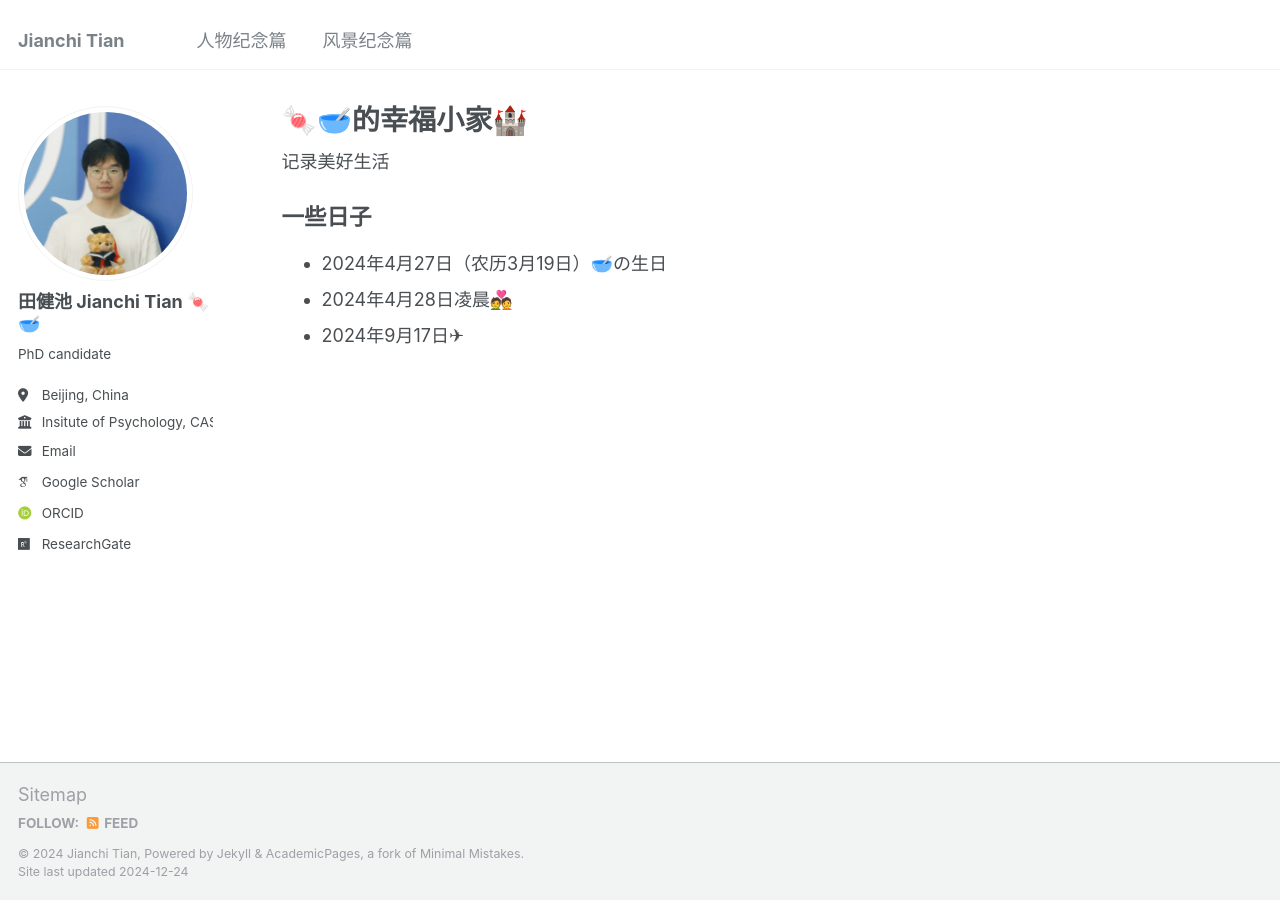
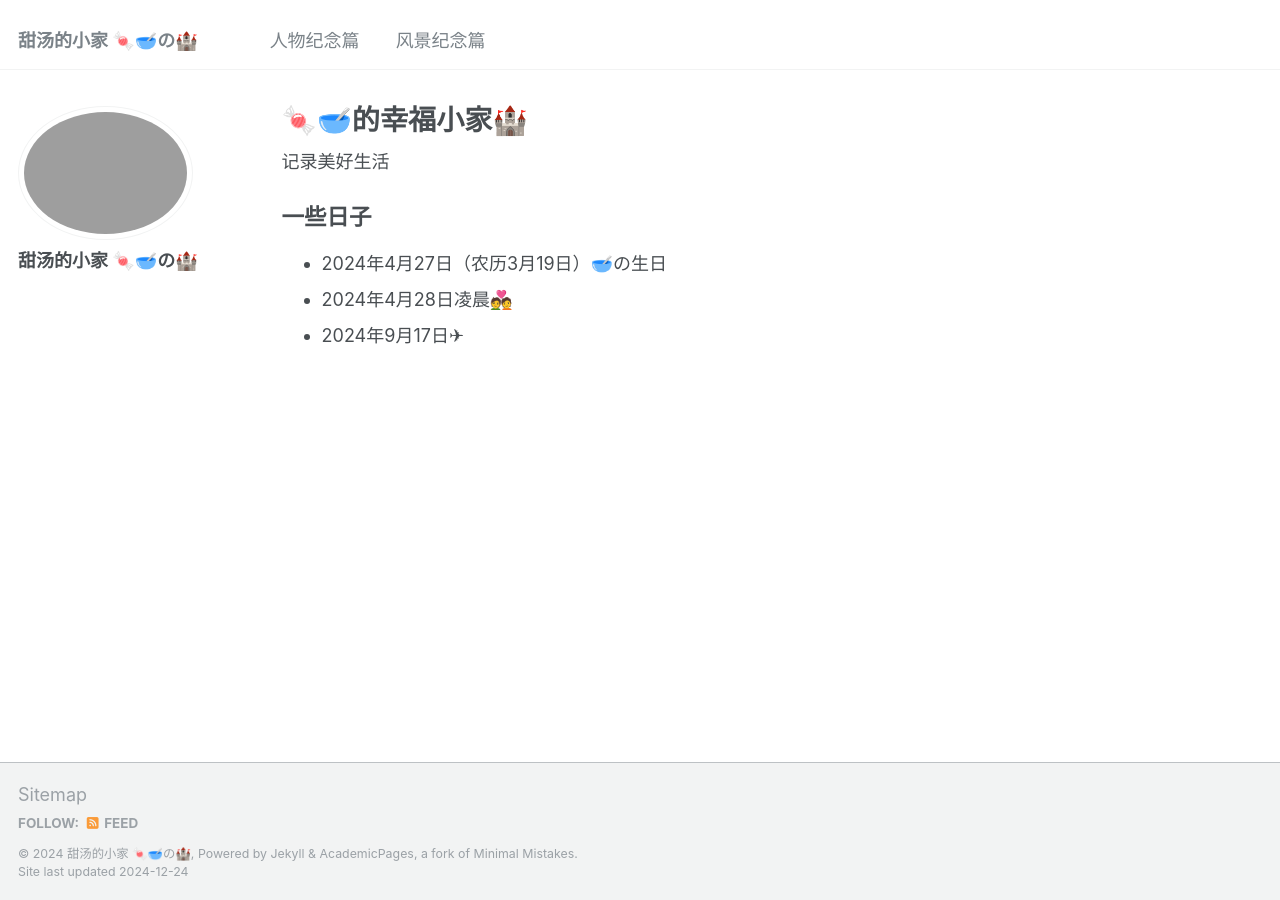
Before and after one commit to Jianchi-TIAN/TianTang, a Jekyll site: the page built from _pages/about.md, in a window 1280 px wide. Built offline with Jekyll 4.4.1, drawn with Linux system fonts in a browser that asks for light colours; some web fonts are replaced.

Commit message:
Update _config.yml

```diff
--- a/_config.yml
+++ b/_config.yml
@@ -8,36 +8,36 @@
 
 # Basic Site Settings
 locale                   : "en-US"
-title                    : "Jianchi Tian"
+title                    : "甜汤的小家 🍬🥣の🏰"
 title_separator          : "-"
-name                     : &name "Jianchi Tian"
+name                     : &name "甜汤的小家 🍬🥣の🏰"
 description              : &description "personal description"
 url                      : https://jianchi-tian.github.io # the base hostname & protocol for your site e.g. "https://mmistakes.github.io"
 baseurl                  : "" # the subpath of your site, e.g. "/blog"
-repository               : "Jianchi-TIAN/jianchi-tian.github.io"
+repository               : "Jianchi-TIAN/jianchi-tian.github.io/TianTang"
 
 # Site Author - The following control what appear as part of the author content on the side bar.
 #               If a field is blank the icon and link will not appear, otherwise it will be shown.
 #               Additional customization can be done by editing /_includes/author-profile.html
 author:
   # Biographic information
-  avatar           : "profile.png"
-  name             : "田健池 Jianchi Tian 🍬🥣"
+  avatar           : "20240622-2.jpg"
+  name             : "甜汤的小家 🍬🥣の🏰"
   pronouns         : # example: "she/her"
-  bio              : "PhD candidate"
-  location         : "Beijing, China"
-  employer         : "Insitute of Psychology, CAS"
+  bio              : #"PhD candidate"
+  location         : #"Beijing, China"
+  employer         : #"Insitute of Psychology, CAS"
   uri              : # URL
-  email            : "tjc0327@163.com"
+  email            : #"tjc0327@163.com"
 
   # Academic websites
   arxiv            : # URL - Update with the correct link to your profile
-  googlescholar    : "https://scholar.google.com/citations?user=jxEIkp8AAAAJ&hl"
+  googlescholar    : #"https://scholar.google.com/citations?user=jxEIkp8AAAAJ&hl"
   impactstory      : # URL
-  orcid            : "http://orcid.org/my-orcid?orcid=0000-0003-0928-9288"
+  orcid            : #"http://orcid.org/my-orcid?orcid=0000-0003-0928-9288"
   semantic         : # URL
   pubmed           : # "https://www.ncbi.nlm.nih.gov/pubmed/?term=john+snow"
-  researchgate     : "https://www.researchgate.net/profile/Jianchi-Tian"
+  researchgate     : #"https://www.researchgate.net/profile/Jianchi-Tian"
 
   # Repositories and software development
   bitbucket        : # Username - Update with your username on the site
```
